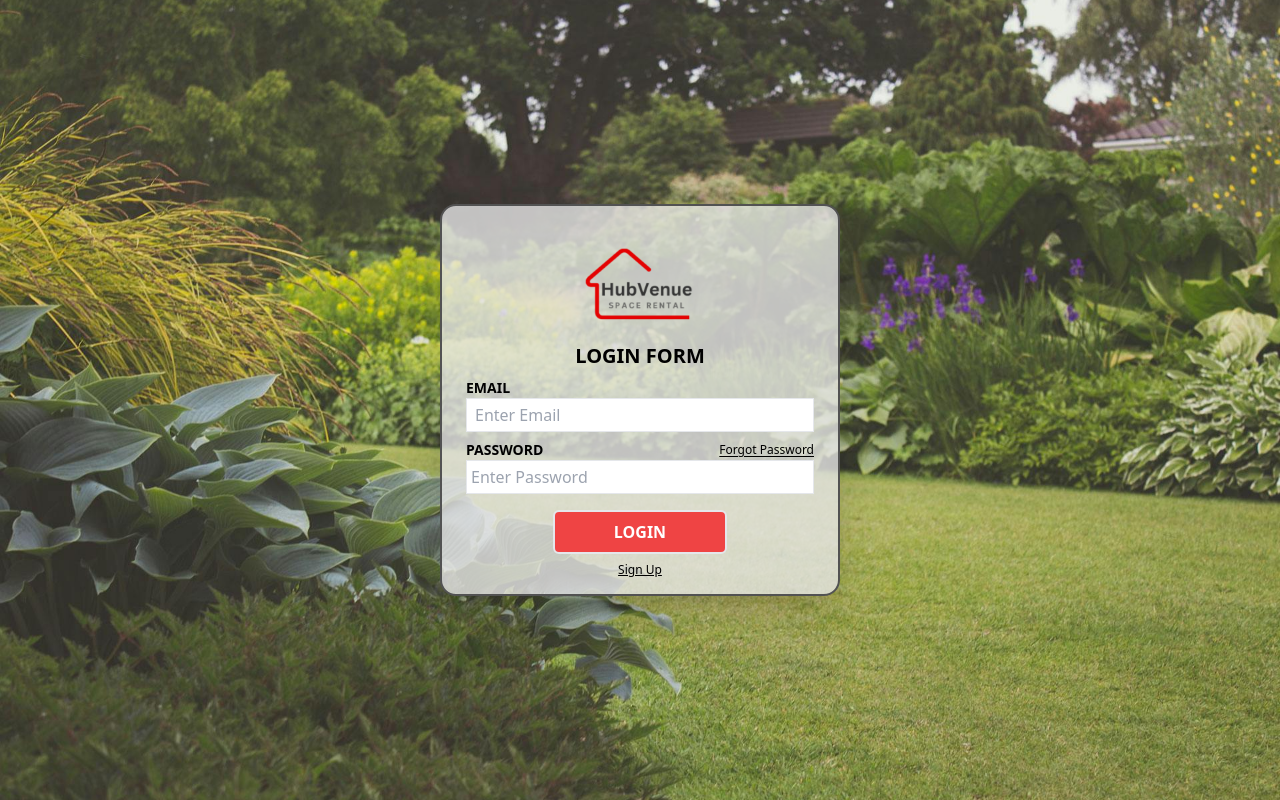
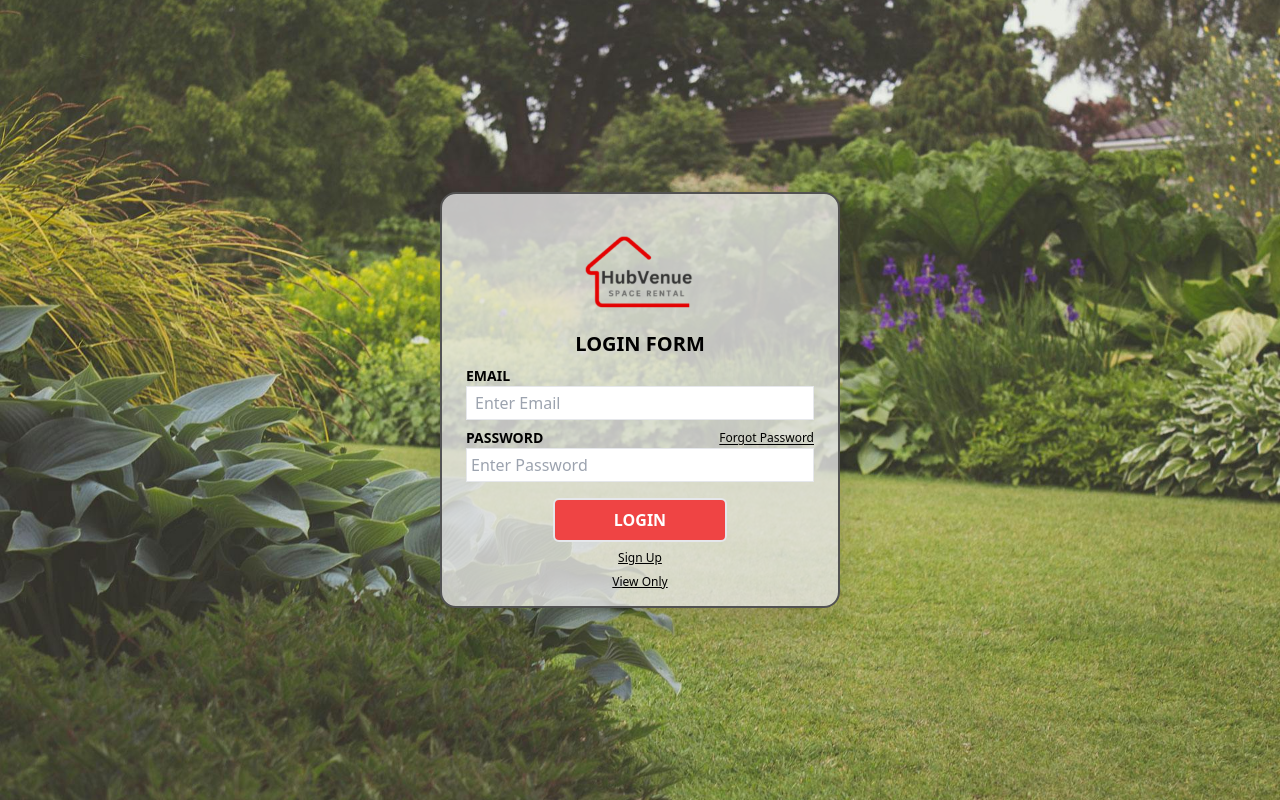
Before and after one commit to Juben00/HubVenue, a PHP site: page /hub/login.php in a window 1280 px wide. Run offline with PHP 8.4, Linux system fonts and the light colour scheme; style sheets or scripts are compiled from the project's sources.

Commit message:
little adjustments

```diff
--- a/index.php
+++ b/index.php
@@ -19,7 +19,6 @@ $properties = $propertyObj->viewProp();
 
 //initailize the saved properties variable
 $savedProperties = [];
-// $savedProperties = $saveobj->fetchSavedProperties();
 
 // Remove numeric keys from the array
 $filteredProperties = array_map(function ($property) {
--- a/login.php
+++ b/login.php
@@ -102,6 +102,8 @@ if ($_SERVER['REQUEST_METHOD'] == 'POST') {
                 value="LOGIN">
             <a href="./signup.php"
                 class="underline underline-offset-1 text-xs text-center hover:text-red-500 duration-150">Sign Up</a>
+            <a href="./index.php"
+                class="underline underline-offset-1 text-xs text-center hover:text-red-500 duration-150">View Only</a>
         </div>
     </form>
 </body>
```
